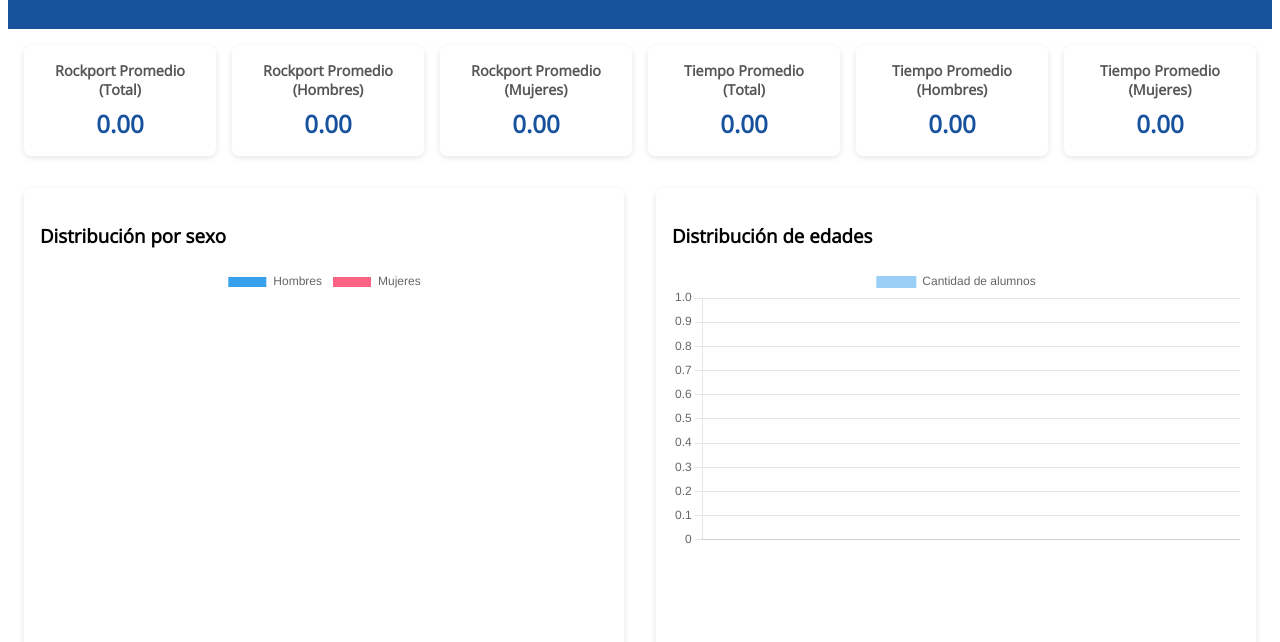
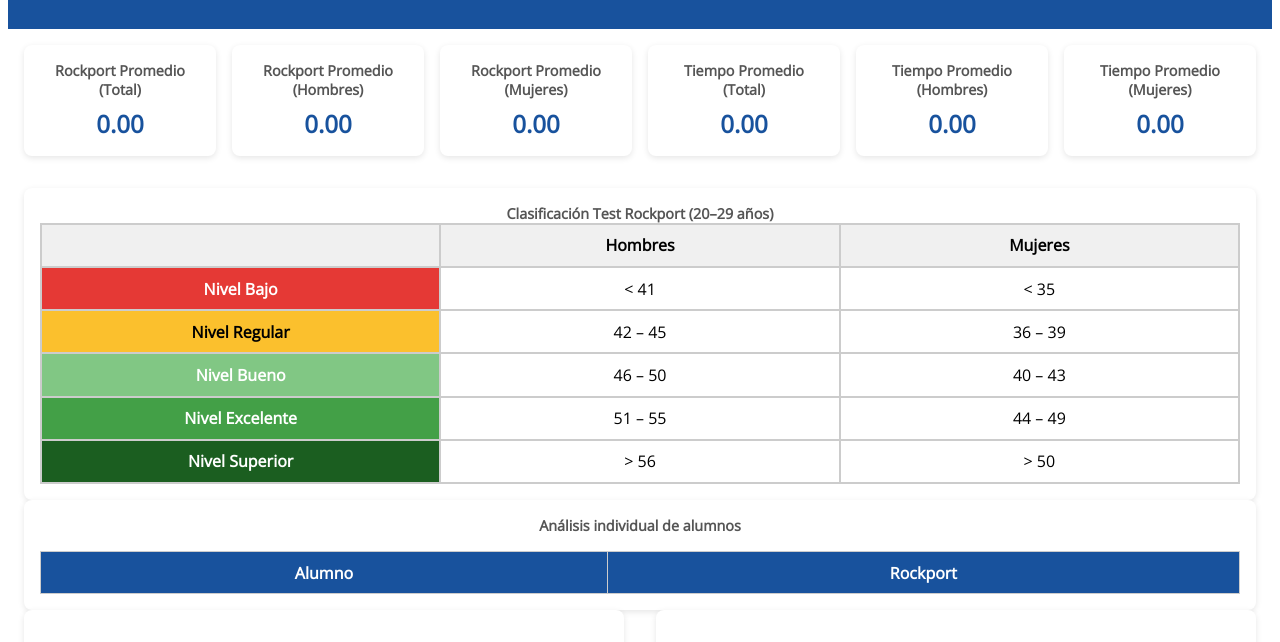
Before and after one commit to Champico/test-rocksport, a website: page estadisticas/index.html in a window 1280 px wide. Shown: the part 135-777 px from the top of the page. Drawn offline with nearby package versions, Linux system fonts and the light colour scheme; no server answers.

Commit message:
feat: Add individual stadistics

```diff
--- a/estadisticas/app.js
+++ b/estadisticas/app.js
@@ -52,6 +52,31 @@ async function init() {
     document.getElementById('tiempoMujeres').textContent =
         promedio(mujeres, 'tiempo');
 
+
+
+
+
+    const tbody = document.getElementById('tablaAlumnos');
+    tbody.innerHTML = '';
+
+    alumnos.forEach(a => {
+        if (a.rockport == null) return;
+
+        const nivel = clasificarRockport(a.rockport, a.sexo);
+        if (!nivel) return;
+
+        const tr = document.createElement('tr');
+
+        tr.innerHTML = `
+        <td>${a.nombre} ${a.apellido_paterno}</td>
+        <td class="${nivel}">${Number(a.rockport).toFixed(2)}</td>
+    `;
+
+        tbody.appendChild(tr);
+    });
+
+
+
     // Gráfica pastel sexo
     new Chart(document.getElementById('graficaSexo'), {
         type: 'pie',
@@ -86,3 +111,31 @@ async function init() {
 }
 
 init();
+
+
+
+
+function clasificarRockport(valor, sexo) {
+    if (valor == null) return null;
+
+    const v = Number(valor);
+    const s = sexo.toLowerCase();
+
+    if (s === 'h' || s === 'hombre' || s === 'masculino') {
+        if (v < 41) return 'bajo';
+        if (v <= 45) return 'regular';
+        if (v <= 50) return 'bueno';
+        if (v <= 55) return 'excelente';
+        return 'superior';
+    }
+
+    if (s === 'm' || s === 'mujer' || s === 'femenino') {
+        if (v < 35) return 'bajo';
+        if (v <= 39) return 'regular';
+        if (v <= 43) return 'bueno';
+        if (v <= 49) return 'excelente';
+        return 'superior';
+    }
+
+    return null;
+}
--- a/estadisticas/index.html
+++ b/estadisticas/index.html
@@ -1,5 +1,6 @@
 <!DOCTYPE html>
 <html lang="es">
+
 <head>
     <meta charset="UTF-8">
     <title>Resultados Test Rockport</title>
@@ -11,6 +12,7 @@
     <link rel="stylesheet" href="style.css">
     <script src="/consumeApi/consumo.js"></script>
 </head>
+
 <body>
 
     <header>
@@ -52,6 +54,58 @@
             </div>
         </section>
 
+
+
+        <!-- Clasificación   -->
+        <section class="card tabla-rockport">
+            <h3>Clasificación Test Rockport (20–29 años)</h3>
+
+            <div class="tabla-grid">
+                <div class="head"></div>
+                <div class="head">Hombres</div>
+                <div class="head">Mujeres</div>
+
+                <div class="nivel bajo">Nivel Bajo</div>
+                <div>&lt; 41</div>
+                <div>&lt; 35</div>
+
+                <div class="nivel regular">Nivel Regular</div>
+                <div>42 – 45</div>
+                <div>36 – 39</div>
+
+                <div class="nivel bueno">Nivel Bueno</div>
+                <div>46 – 50</div>
+                <div>40 – 43</div>
+
+                <div class="nivel excelente">Nivel Excelente</div>
+                <div>51 – 55</div>
+                <div>44 – 49</div>
+
+                <div class="nivel superior">Nivel Superior</div>
+                <div>&gt; 56</div>
+                <div>&gt; 50</div>
+            </div>
+        </section>
+
+
+        <!-- Resultados individuales  -->
+        <section class="card">
+            <h3>Análisis individual de alumnos</h3>
+
+            <table class="tabla-analisis">
+                <thead>
+                    <tr>
+                        <th>Alumno</th>
+                        <th>Rockport</th>
+                    </tr>
+                </thead>
+                <tbody id="tablaAlumnos"></tbody>
+            </table>
+        </section>
+
+
+
+
         <!-- Gráficas -->
         <section class="graficas">
             <div class="grafica">
@@ -66,6 +120,11 @@
         </section>
     </main>
 
+
+         <a class="add-btn" href="/index.html">Realizar la prueba otra vez</a>
+
+
     <script src="app.js"></script>
 </body>
+
 </html>
--- a/estadisticas/style.css
+++ b/estadisticas/style.css
@@ -2,6 +2,7 @@
     font-family: "OpenSans";
     src: url("/src/OpenSans-Regular.ttf") format("truetype");
 }
+
 
 *{
     font-family: "OpenSans", sans-serif;
@@ -59,3 +60,68 @@ main {
     border-radius: 8px;
     box-shadow: 0 2px 6px rgba(0,0,0,0.1);
 }
+
+
+
+
+
+
+
+
+
+
+.tabla-rockport {
+    margin-top: 2rem;
+}
+
+.tabla-grid {
+    display: grid;
+    grid-template-columns: 1fr 1fr 1fr;
+    border: 1px solid #ccc;
+}
+
+.tabla-grid > div {
+    padding: 0.6rem;
+    border: 1px solid #ccc;
+    text-align: center;
+}
+
+.head {
+    font-weight: bold;
+    background: #f0f0f0;
+}
+
+.nivel {
+    font-weight: bold;
+    color: white;
+}
+
+.bajo { background: #e53935; }
+.regular { background: #fbc02d; color: #000; }
+.bueno { background: #81c784; }
+.excelente { background: #43a047; }
+.superior { background: #1b5e20; }
+
+
+
+
+
+
+
+.tabla-analisis {
+    width: 100%;
+    border-collapse: collapse;
+    margin-top: 1rem;
+}
+
+.tabla-analisis th,
+.tabla-analisis td {
+    border: 1px solid #ccc;
+    padding: 0.6rem;
+    text-align: center;
+}
+
+.tabla-analisis th {
+    background: #18529D;
+    color: white;
+}
```
Also changed, not shown: index.html (+0 -1 lines).
